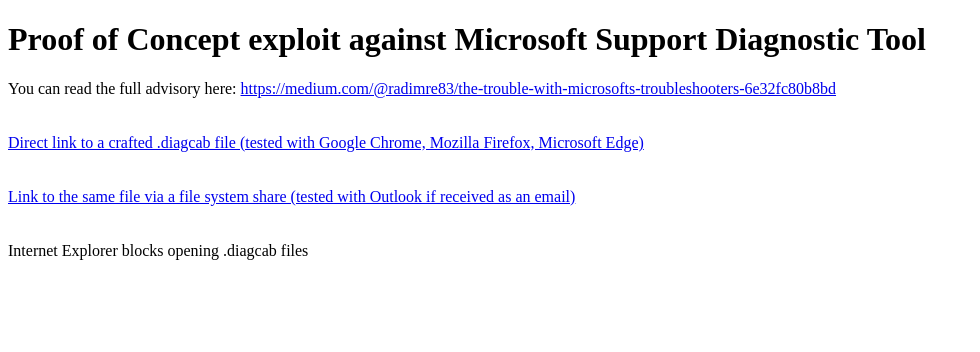
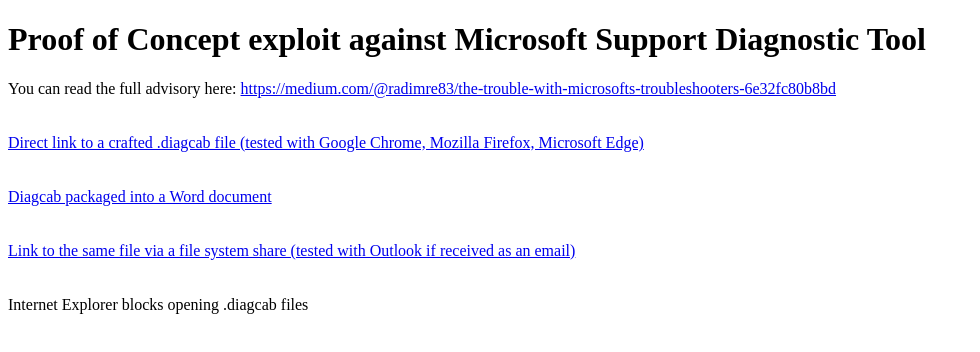
Before and after one commit to irsl/microsoft-diagcab-rce-poc, a plain HTML site: page docs/index.html in a window 1280 px wide. Shown: the whole page, without its empty margins (0-980 px from the left). Drawn offline with Linux system fonts and the light colour scheme.

Commit message:
Update index.html

```diff
--- a/docs/index.html
+++ b/docs/index.html
@@ -9,6 +9,8 @@
   <br/><br/>
   <div><a href="https://webdav-test.herokuapp.com/config/i-repair-everything-on-your-computer.diagcab">Direct link to a crafted .diagcab file (tested with Google Chrome, Mozilla Firefox, Microsoft Edge)</a></div>
   <br/><br/>
+  <div><a href="malified2.docx">Diagcab packaged into a Word document</a></div>
+  <br/><br/>
   <div><a href="outlook.eml">Link to the same file via a file system share (tested with Outlook if received as an email)</a></div>
   <br/><br/>
   <div>Internet Explorer blocks opening .diagcab files</div>
```
